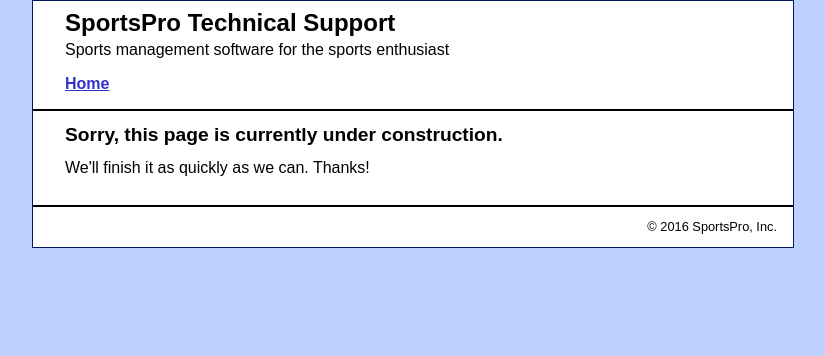
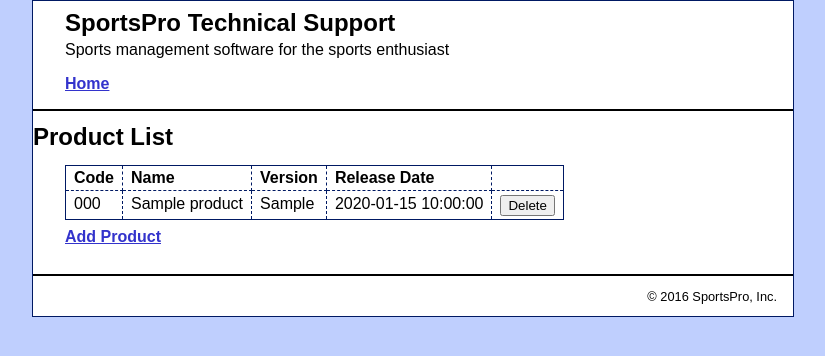
Before and after one commit to ddo6/tech_support, a PHP site: page /product_manager in a window 1280 px wide. Shown: the top 356 px of the page, without its empty margins (227-1052 px from the left). Run offline with PHP 8.4, Linux system fonts and the light colour scheme; tables that the repository leaves empty or names only in its code hold one stand-in row (values such as "Sample post").

Commit message:
Add product list files

```diff
--- /dev/null
+++ b/model/product_db.php
@@ -0,0 +1,48 @@
+<?php
+function get_all_products() {
+    global $db;
+    $query = 'SELECT * FROM products
+              ORDER BY code';
+    $statement = $db->prepare($query);
+    $statement->execute();
+    $products = $statement->fetchAll();
+    return $products;
+}
+
+function get_product($code) {
+    global $db;
+    $query = 'SELECT * FROM products
+              WHERE code = :code';
+    $statement = $db->prepare($query);
+    $statement->bindValue(":code", $code);
+    $statement->execute();
+    $product = $statement->fetch();
+    $statement->closeCursor();
+    return $product;
+}
+
+function delete_product($code) {
+    global $db;
+    $query = 'DELETE FROM products
+              WHERE code = :code';
+    $statement = $db->prepare($query);
+    $statement->bindValue(':code', $code);
+    $statement->execute();
+    $statement->closeCursor();
+}
+
+function add_product($code, $name, $version, $date) {
+    global $db;
+    $query = 'INSERT INTO products
+                 (productCode, name, version, releaseDate)
+              VALUES
+                 (:code, :name, :version, :date)';
+    $statement = $db->prepare($query);
+    $statement->bindValue(':code', $code);
+    $statement->bindValue(':name', $name);
+    $statement->bindValue(':version', $version);
+    $statement->bindValue(':date', $date);
+    $statement->execute();
+    $statement->closeCursor();
+}
+?>
--- a/product_manager/index.php
+++ b/product_manager/index.php
@@ -1,16 +1,55 @@
 <?php
 require('../model/database.php');
-// require('../model/product_db.php');
+require('../model/product_db.php');
 
-if (isset($_POST['action'])) {
-    $action = $_POST['action'];
-} else if (isset($_GET['action'])) {
-    $action = $_GET['action'];
-} else {
-    $action = 'under_construction';
+$action = filter_input(INPUT_POST, 'action');
+if ($action == NULL) {
+    $action = filter_input(INPUT_GET, 'action');
+    if ($action == NULL) {
+        $action = 'list_products';
+    }
 }
 
-if ($action == 'under_construction') {
-    include('../under_construction.php');
+// products
+if ($action == 'list_products') {
+    // list all products
+    $code = filter_input(INPUT_GET, 'code',
+            FILTER_VALIDATE_INT); // is this necessary?
+    if ($code == NULL || $code == FALSE) {
+        $code = 0; // is this necessary?
+    }
+    $products = get_all_products();
+    $product = get_product($code); // is this necessary?
+   include('product_list.php');
+} else if ($action == 'delete_product') {
+    // delete a product
+    $code = filter_input(INPUT_POST, 'code',
+            FILTER_VALIDATE_INT);
+    if ($code == NULL || $code == FALSE) {
+        $error = "Missing or incorrect product code.";
+        include('../errors/error.php');
+    } else {
+        delete_product($code);
+        header("Location: .");
+    }
+} else if ($action == 'show_add_form') {
+    // call page to add a product
+    include('product_add.php');
+} else if ($action == 'add_product') {
+    // add a product
+    $code = filter_input(INPUT_POST, 'code');
+    $name = filter_input(INPUT_POST, 'name');
+    $version = filter_input(INPUT_POST, 'version');
+    $date = filter_input(INPUT_POST, 'date');
+    if ($code == NULL || $code == FALSE ||
+        $name == NULL || $name == FALSE ||
+        $version == NULL || $version == FALSE ||
+        $date == NULL || $date == FALSE) {
+        $error = "Invalid product data. Check all fields and try again.";
+        include('../errors/error.php');
+    } else {
+        add_product($code, $name, $version, $date);
+        header("Location: .");
+    }
 }
 ?>
--- /dev/null
+++ b/product_manager/product_list.php
@@ -0,0 +1,35 @@
+<?php include '../view/header.php'; ?>
+<main>
+    <h1>Product List</h1>
+
+    <div id="main">
+        <!-- display a table of products -->
+        <table>
+            <tr>
+                <th>Code</th>
+                <th>Name</th>
+                <th>Version</th>
+                <th>Release Date</th>
+                <th>&nbsp;</th>
+            </tr>
+            <?php foreach ($products as $product) : ?>
+            <tr>
+                <td><?php echo $product['code']; ?></td>
+                <td><?php echo $product['name']; ?></td>
+                <td><?php echo $product['version']; ?></td>
+                <td><?php echo $product['date']; ?></td>
+                <!-- delete the product -->
+                <td><form action="." method="post">
+                    <input type="hidden" name="action"
+                           value="delete_product">
+                    <input type="hidden" name="code"
+                           value="<?php echo $product['code']; ?>">
+                    <input type="submit" value="Delete">
+                </form></td>
+            </tr>
+            <?php endforeach; ?>
+        </table>
+        <p><a href="?action=show_add_form">Add Product</a></p>
+    </div>
+</main>
+<?php include '../view/footer.php'; ?>
--- a/under_construction.php
+++ b/under_construction.php
@@ -1,4 +1,4 @@
-<?php include 'view/header.php'; ?>
+<?php include 'view/header_root.php'; ?>
 <div id="main">
     <h2>Sorry, this page is currently under construction.</h2>
     <p>We'll finish it as quickly as we can. Thanks!</p>
--- a/view/header_root.php
+++ b/view/header_root.php
@@ -14,5 +14,5 @@
         <div id="header">
             <h1>SportsPro Technical Support</h1>
             <p>Sports management software for the sports enthusiast</p>
-            <ul class="nav"><li><a href="/project_start/tech_support/">Home</a></li></ul>
+            <ul class="nav"><li><a href="../tech_support">Home</a></li></ul>
         </div>
```
